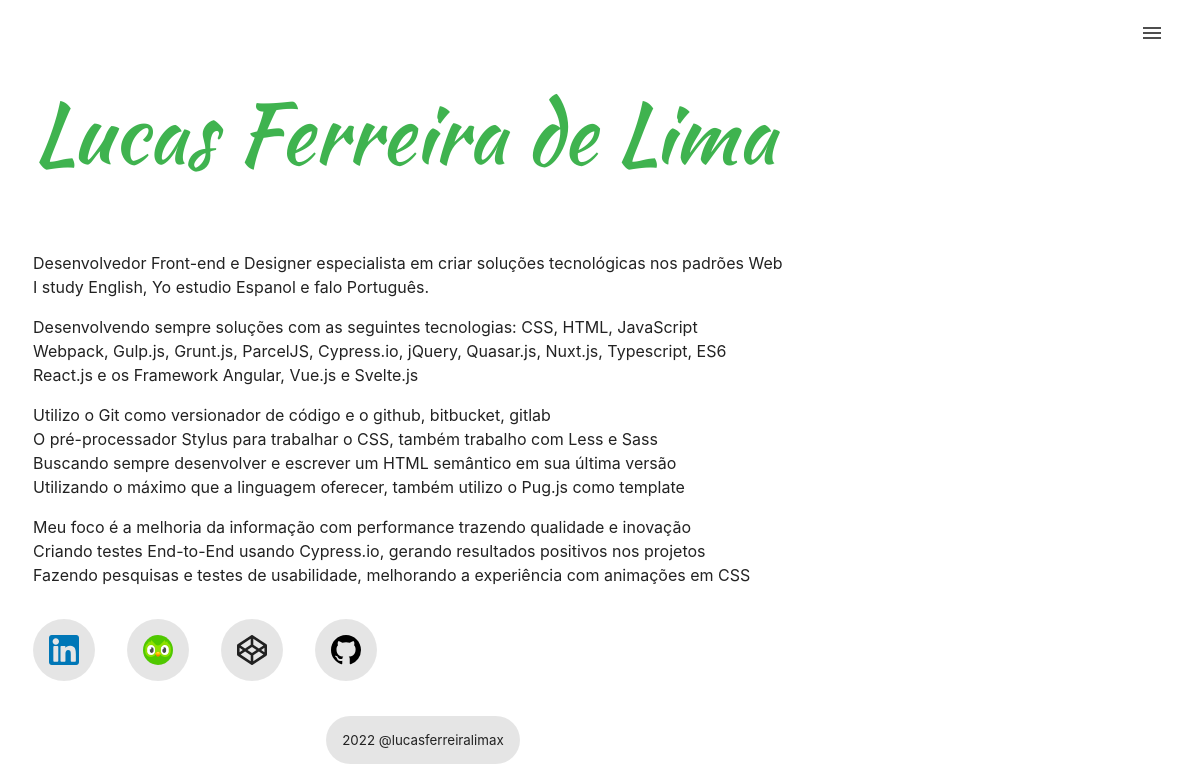
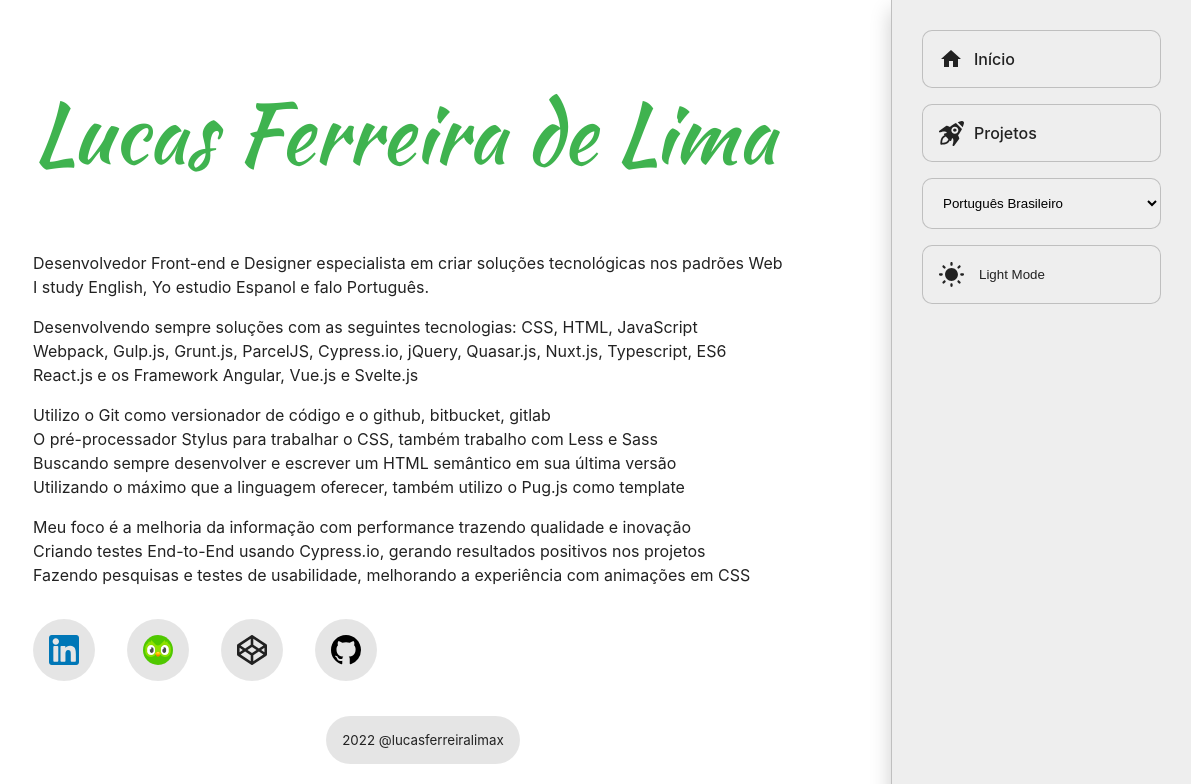
Before and after one commit to lucasferreiralimax/lucas-frontend, a React (Vite) app: page / in a window 1536 px wide. Shown: the top 784 px of the page, without its empty margins (345-1536 px from the left). Built offline with nearby package versions, Linux system fonts and the light colour scheme.

Commit message:
fixed menu in size 1300

```diff
--- a/src/components/Navigation/style.scss
+++ b/src/components/Navigation/style.scss
@@ -23,6 +23,10 @@
   width: calc(80% - 20px);
   z-index: 99;
   max-width: 300px;
+  @media (min-width: 1300px) {
+    box-shadow: 0 10px 20px rgba(0,0,0,.2);
+    transform: translateX(0);
+  }
 }
 
 .app-nav-item {
@@ -114,4 +118,7 @@
     opacity: 1;
     pointer-events: all;
   }
+  @media (min-width: 1300px) {
+    display: none;
+  }
 }
```
